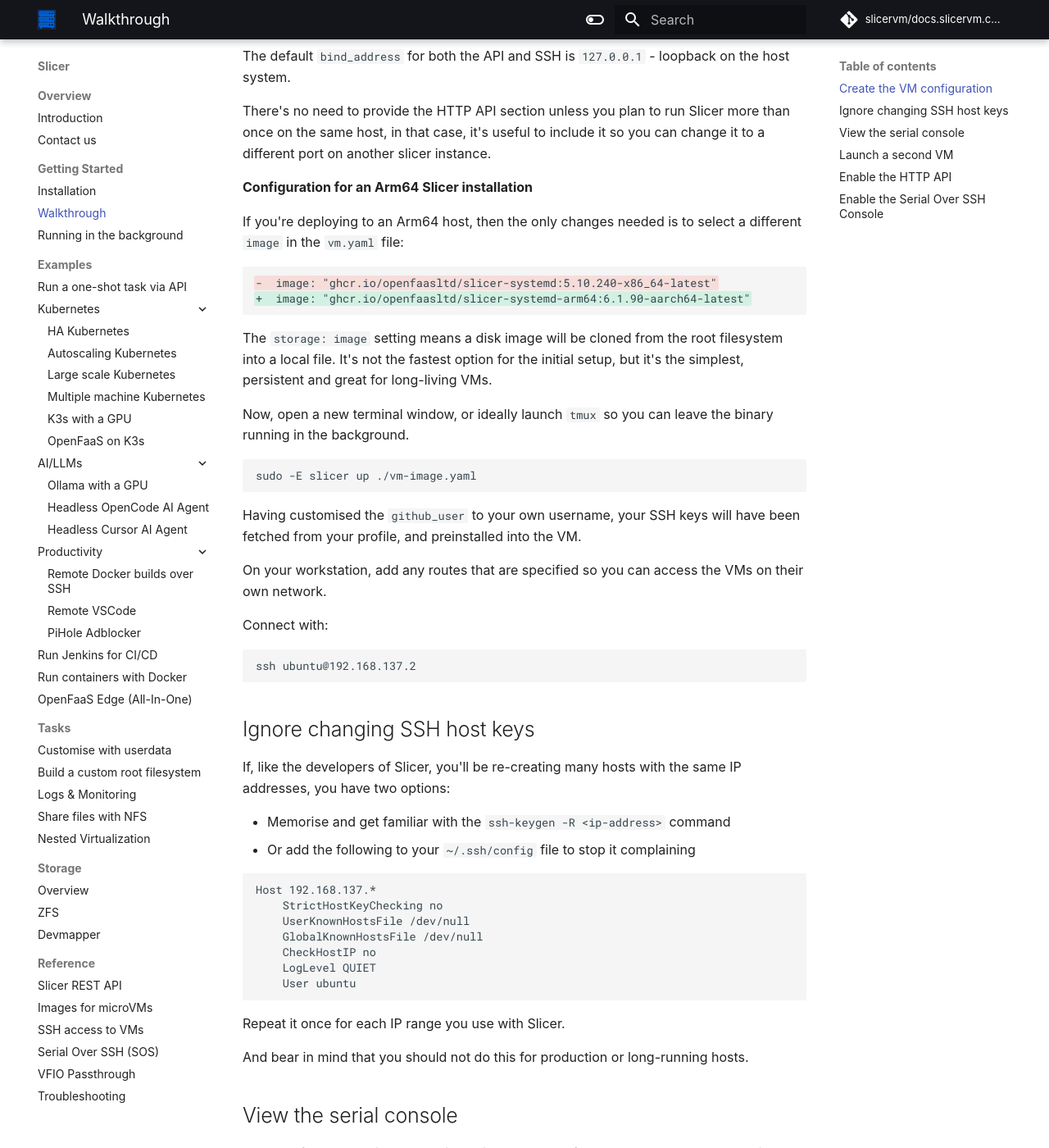
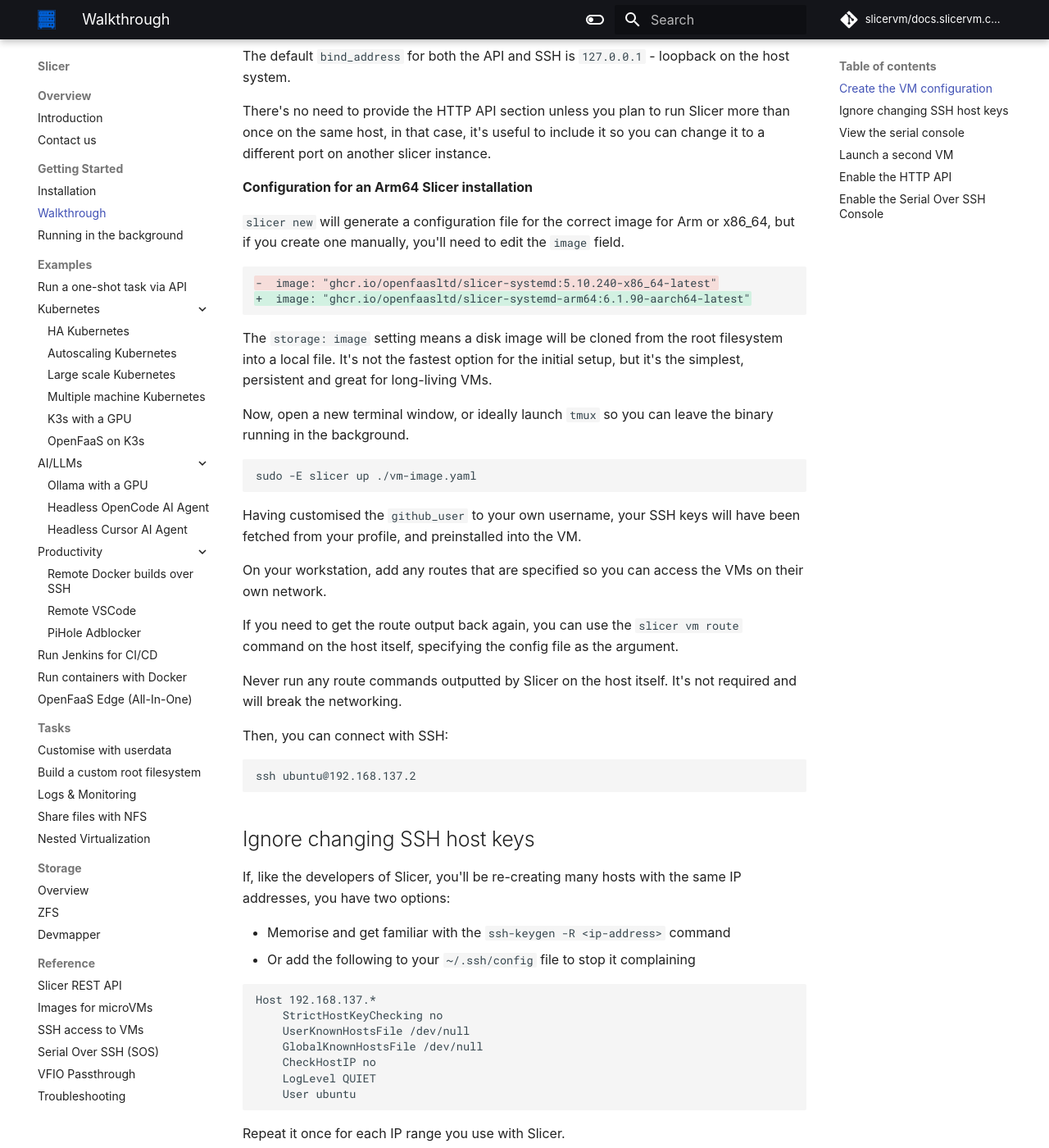
Before and after one commit to slicervm/docs.slicervm.com, an MkDocs documentation site: the page built from docs/getting-started/walkthrough.md, in a window 1280 px wide and 1400 px high, scrolled down 1447 px. Shown: the whole window at 82% size. Built offline with MkDocs 1.6.1 and Material for MkDocs 9.7.7, drawn with Linux system fonts in a browser that asks for light colours; some web fonts are replaced; comment, search, counter and statistics services are not loaded.

Commit message:
Notes on slicer new
Signed-off-by: Alex Ellis (OpenFaaS Ltd) <alexellis2@gmail.com>

````diff
--- a/docs/getting-started/walkthrough.md
+++ b/docs/getting-started/walkthrough.md
@@ -61,7 +61,7 @@
 
 **Configuration for an Arm64 Slicer installation**
 
-If you're deploying to an Arm64 host, then the only changes needed is to select a different `image` in the `vm.yaml` file:
+`slicer new` will generate a configuration file for the correct image for Arm or x86_64, but if you create one manually, you'll need to edit the `image` field.
 
 ```diff
 -  image: "ghcr.io/openfaasltd/slicer-systemd:5.10.240-x86_64-latest"
@@ -80,7 +80,11 @@
 
 On your workstation, add any routes that are specified so you can access the VMs on their own network.
 
-Connect with:
+If you need to get the route output back again, you can use the `slicer vm route` command on the host itself, specifying the config file as the argument.
+
+Never run any route commands outputted by Slicer on the host itself. It's not required and will break the networking.
+
+Then, you can connect with SSH:
 
 ```bash
 ssh ubuntu@192.168.137.2
````
Also changed, not shown: docs/examples/autoscaling-k3s.md (+1 -1 lines).
